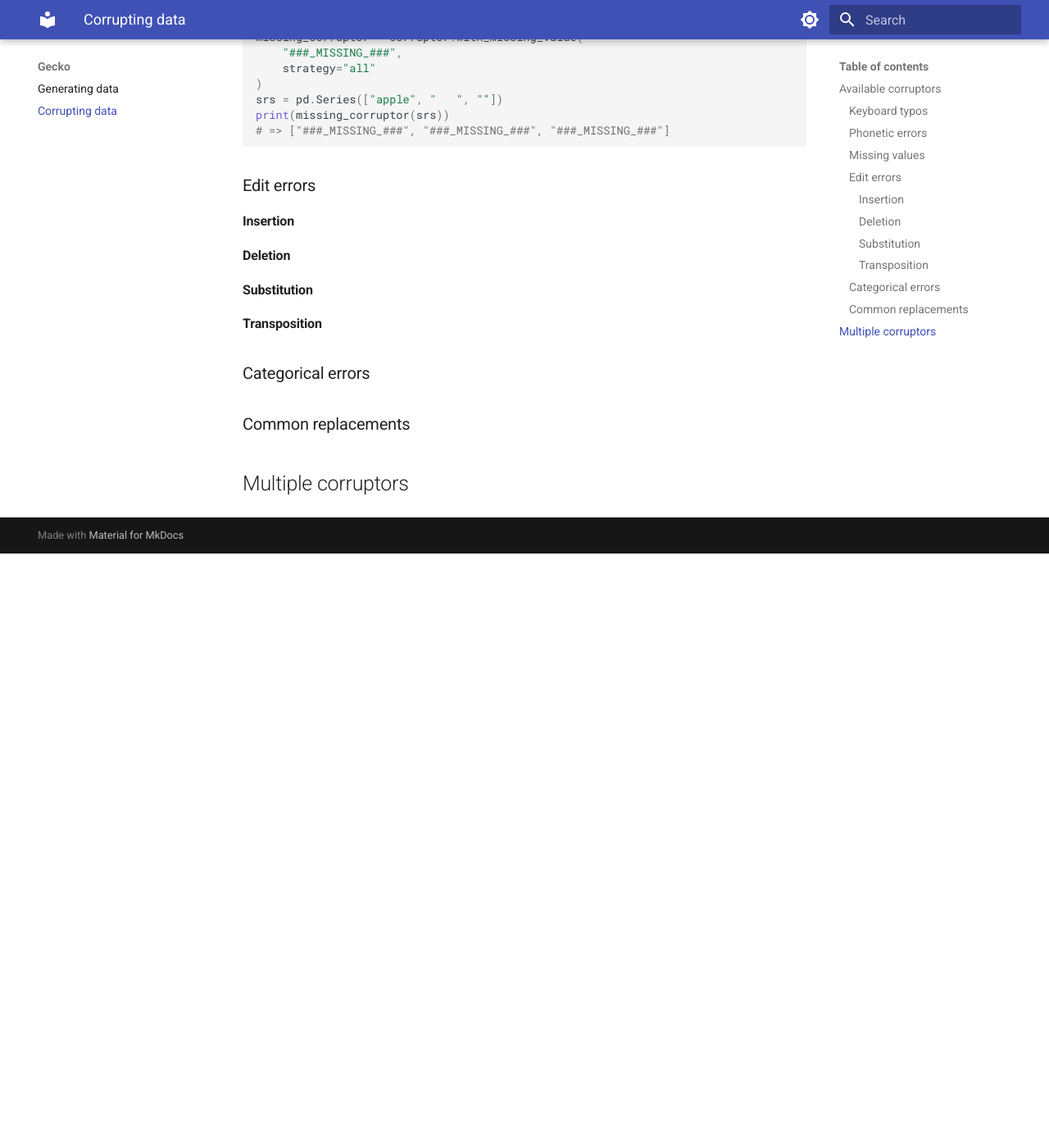
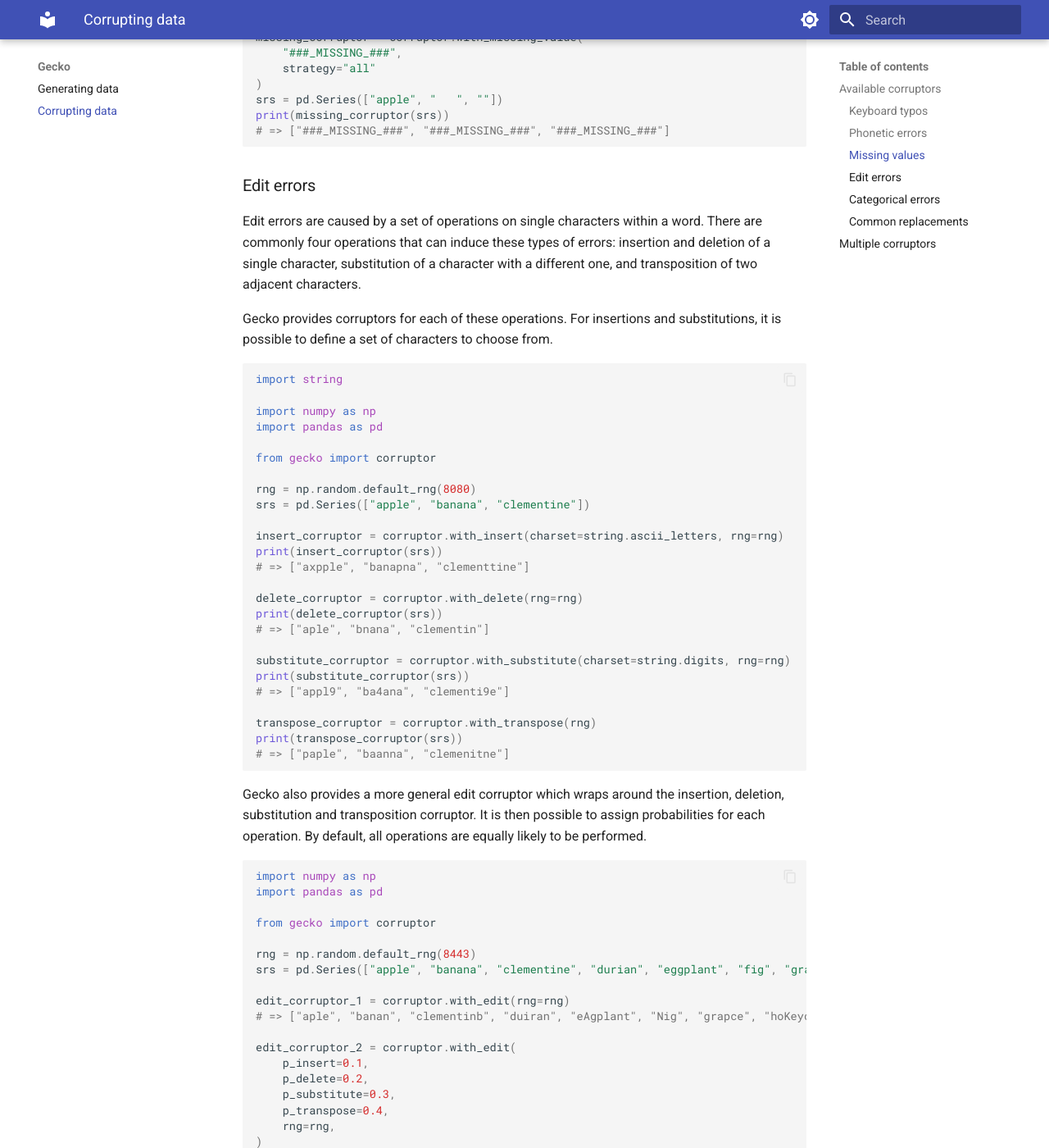
Before and after one commit to mjugl/gecko-docs-test, an MkDocs documentation site: the page built from docs/data-corruption.md, in a window 1280 px wide and 1400 px high, scrolled down 3835 px. Shown: the whole window at 82% size. Built offline with MkDocs 1.6.1 and Material for MkDocs 9.7.7, drawn with Linux system fonts in a browser that asks for light colours; before the commit the page ends 4510 px from its top, so only the background shows below that; some of the changed text lies outside the part shown.

Commit message:
Add docs on edit errors

````diff
--- a/docs/data-corruption.md
+++ b/docs/data-corruption.md
@@ -194,13 +194,66 @@ print(missing_corruptor(srs))
 
 ### Edit errors
 
-#### Insertion
+Edit errors are caused by a set of operations on single characters within a word.
+There are commonly four operations that can induce these types of errors: insertion and deletion of a single character, substitution of a character with a different one, and transposition of two adjacent characters.
 
-#### Deletion
+Gecko provides corruptors for each of these operations.
+For insertions and substitutions, it is possible to define a set of characters to choose from.
 
-#### Substitution
+```python
+import string
 
-#### Transposition
+import numpy as np
+import pandas as pd
+
+from gecko import corruptor
+
+rng = np.random.default_rng(8080)
+srs = pd.Series(["apple", "banana", "clementine"])
+
+insert_corruptor = corruptor.with_insert(charset=string.ascii_letters, rng=rng)
+print(insert_corruptor(srs))
+# => ["axpple", "banapna", "clementtine"]
+
+delete_corruptor = corruptor.with_delete(rng=rng)
+print(delete_corruptor(srs))
+# => ["aple", "bnana", "clementin"]
+
+substitute_corruptor = corruptor.with_substitute(charset=string.digits, rng=rng)
+print(substitute_corruptor(srs))
+# => ["appl9", "ba4ana", "clementi9e"]
+
+transpose_corruptor = corruptor.with_transpose(rng)
+print(transpose_corruptor(srs))
+# => ["paple", "baanna", "clemenitne"]
+```
+
+Gecko also provides a more general edit corruptor which wraps around the insertion, deletion, substitution and transposition corruptor.
+It is then possible to assign probabilities for each operation.
+By default, all operations are equally likely to be performed.
+
+```python
+import numpy as np
+import pandas as pd
+
+from gecko import corruptor
+
+rng = np.random.default_rng(8443)
+srs = pd.Series(["apple", "banana", "clementine", "durian", "eggplant", "fig", "grape", "honeydew"])
+
+edit_corruptor_1 = corruptor.with_edit(rng=rng)
+# => ["aple", "banan", "clementinb", "duiran", "eAgplant", "Nig", "grapce", "hoKeydew"]
+
+edit_corruptor_2 = corruptor.with_edit(
+    p_insert=0.1,
+    p_delete=0.2,
+    p_substitute=0.3,
+    p_transpose=0.4,
+    rng=rng,
+)
+print(edit_corruptor_2(srs))
+# => ["aplpe", "anana", "lementine", "duriRan", "geggplant", "fg", "rgape", "honedyew"]
+```
 
 ### Categorical errors
 
````
